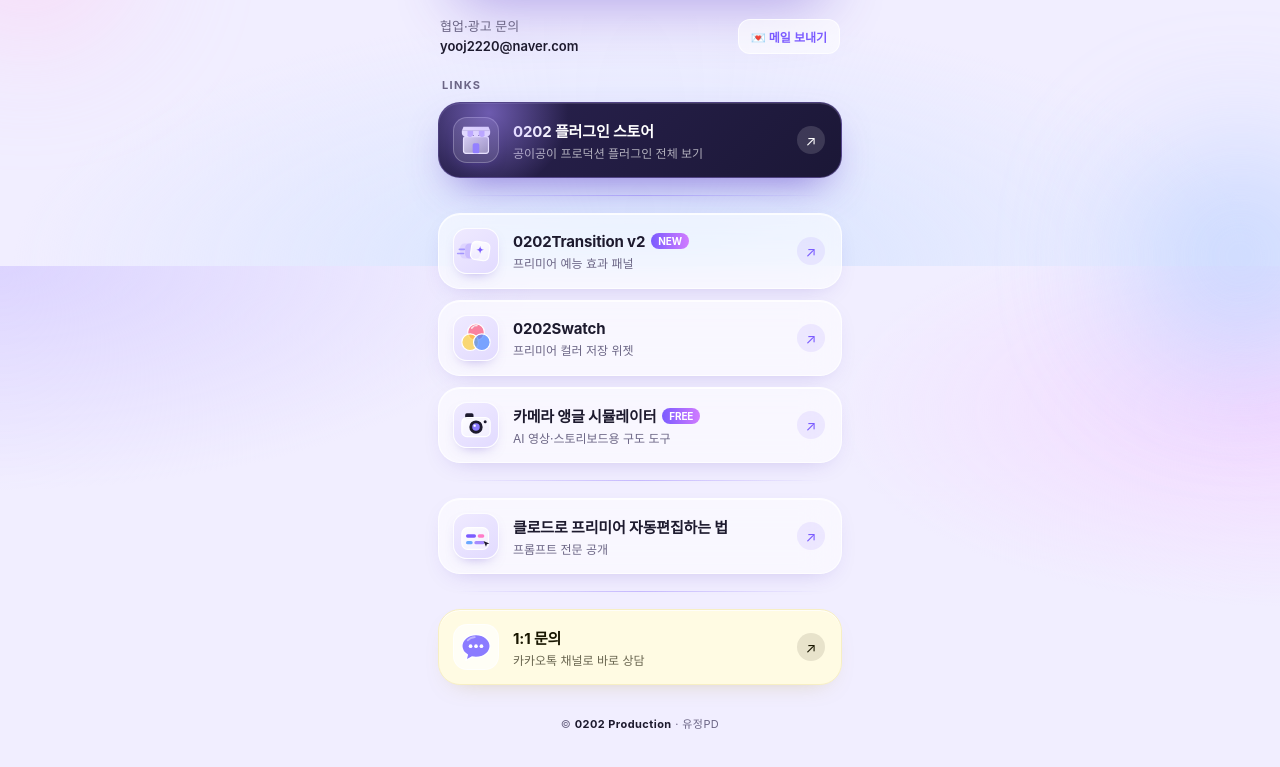
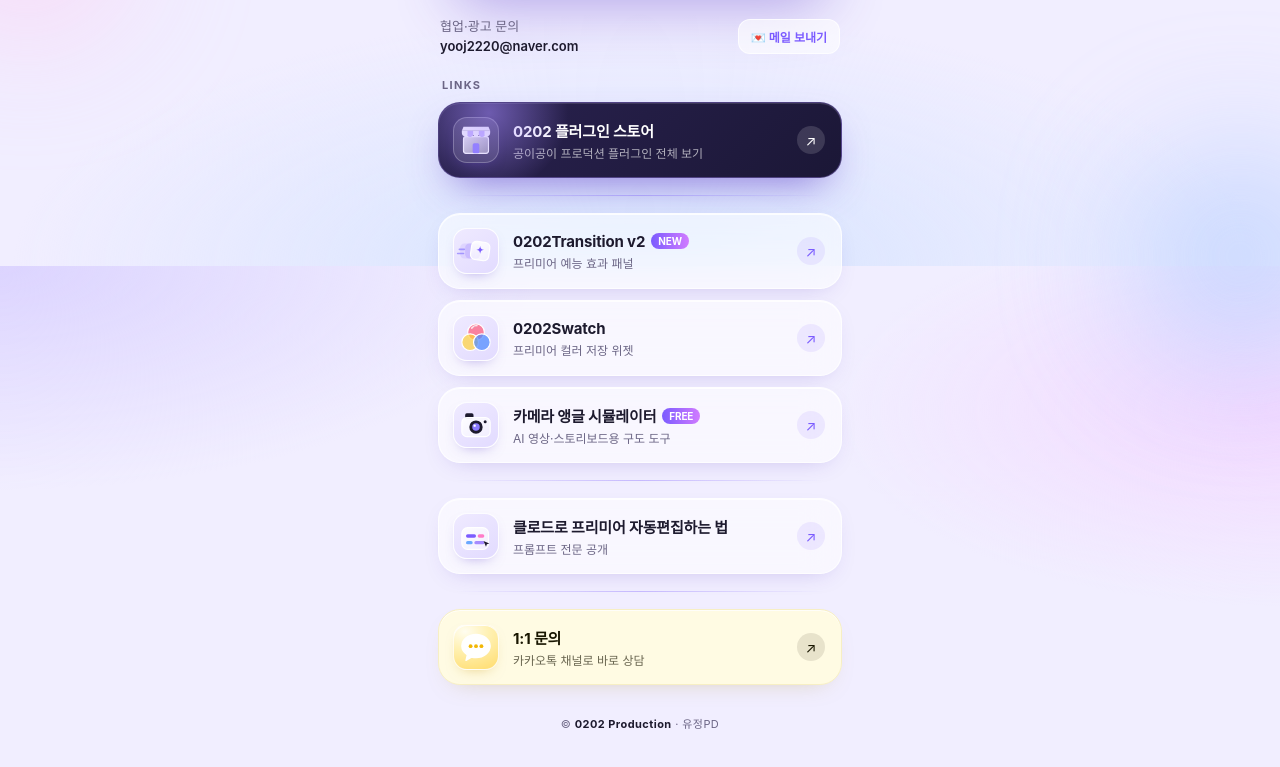
Before and after one commit to onleeyoo/contact, a plain HTML site: page index.html in a window 1280 px wide. Shown: the part 534-1301 px from the top of the page. Drawn offline with Linux system fonts and the light colour scheme; a web font is replaced by a local one.

Commit message:
문의 아이콘 진주노랑 배경 + 흰 말풍선
Co-Authored-By: Claude Opus 5.5 <noreply@anthropic.com>
Claude-Session: https://claude.ai/code/session_01EN3DvooTCX3jJheV6Sh815

```diff
--- a/index.html
+++ b/index.html
@@ -140,7 +140,7 @@
     padding:12px 18px;border-radius:14px;background:#1d1a2e;color:#fff;font-size:13px;font-weight:600;box-shadow:0 12px 30px -10px rgba(30,20,70,.5);transition:all .25s ease;z-index:10}
   .toast.show{opacity:1;transform:translate(-50%,0)}
   .card.kakao{background:#fffbe3;border-color:#f7efc4;color:#191600;box-shadow:0 10px 26px -16px rgba(160,130,0,.35), inset 0 1px 0 rgba(255,255,255,.8)}
-  .card.kakao .icon{background:#fffef6;border-color:rgba(255,255,255,.8);box-shadow:none}
+  .card.kakao .icon{background:radial-gradient(120% 90% at 25% 15%,#fffdf0 0%,#fff1b3 45%,#ffe07a 100%);box-shadow:inset 0 1px 0 rgba(255,255,255,.9),0 6px 14px -8px rgba(200,150,0,.5);border-color:rgba(255,255,255,.8)}
   .card.kakao .txt small{color:rgba(25,22,0,.65)}
   .card.kakao .arrow{background:rgba(25,22,0,.1);color:#191600}
 </style>
@@ -197,7 +197,7 @@
       </a>
       <hr class="divider" aria-hidden="true">
       <a class="card kakao reveal" style="animation-delay:0.41s" href="https://pf.kakao.com/_cLTxnX/chat" target="_blank" rel="noopener">
-        <span class="icon"><svg aria-hidden="true" width="40" height="40" viewBox="0 0 48 48"><path d="M24 9c9.4 0 17 6.2 17 13.8S33.4 36.6 24 36.6c-1.7 0-3.4-.2-5-.6L12 40l1.6-6.6C9.6 30.9 7 27.1 7 22.8 7 15.2 14.6 9 24 9z" fill="#8b7bff" stroke="#fff" stroke-width="1.6" stroke-linejoin="round"/><path d="M14 16c2-2.2 5-3.6 8.6-3.9" stroke="#fff" stroke-width="2" stroke-linecap="round" opacity=".45"/><circle cx="17.5" cy="23" r="2.2" fill="#fff"/><circle cx="24" cy="23" r="2.2" fill="#fff"/><circle cx="30.5" cy="23" r="2.2" fill="#fff"/></svg></span>
+        <span class="icon"><svg aria-hidden="true" width="40" height="40" viewBox="0 0 48 48"><path d="M24 9c9.4 0 17 6.2 17 13.8S33.4 36.6 24 36.6c-1.7 0-3.4-.2-5-.6L12 40l1.6-6.6C9.6 30.9 7 27.1 7 22.8 7 15.2 14.6 9 24 9z" fill="#ffffff" stroke="#ffffff" stroke-width="1.6" stroke-linejoin="round"/><path d="M14 16c2-2.2 5-3.6 8.6-3.9" stroke="#fff3c4" stroke-width="2" stroke-linecap="round" opacity="0"/><circle cx="17.5" cy="23" r="2.3" fill="#f2b705"/><circle cx="24" cy="23" r="2.3" fill="#f2b705"/><circle cx="30.5" cy="23" r="2.3" fill="#f2b705"/></svg></span>
         <span class="txt"><strong>1:1 문의</strong><small>카카오톡 채널로 바로 상담</small></span>
         <span class="arrow">↗</span>
       </a>
```
